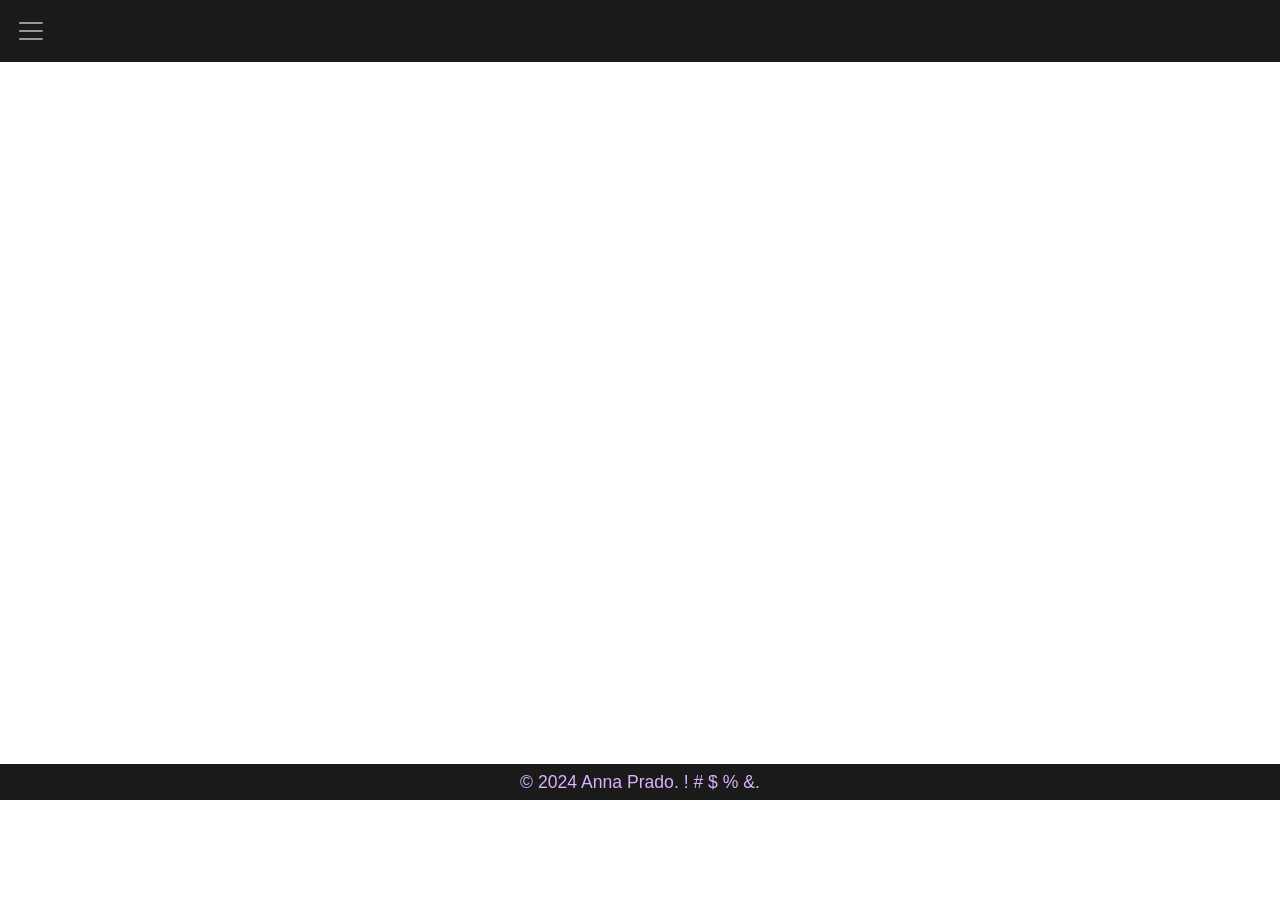
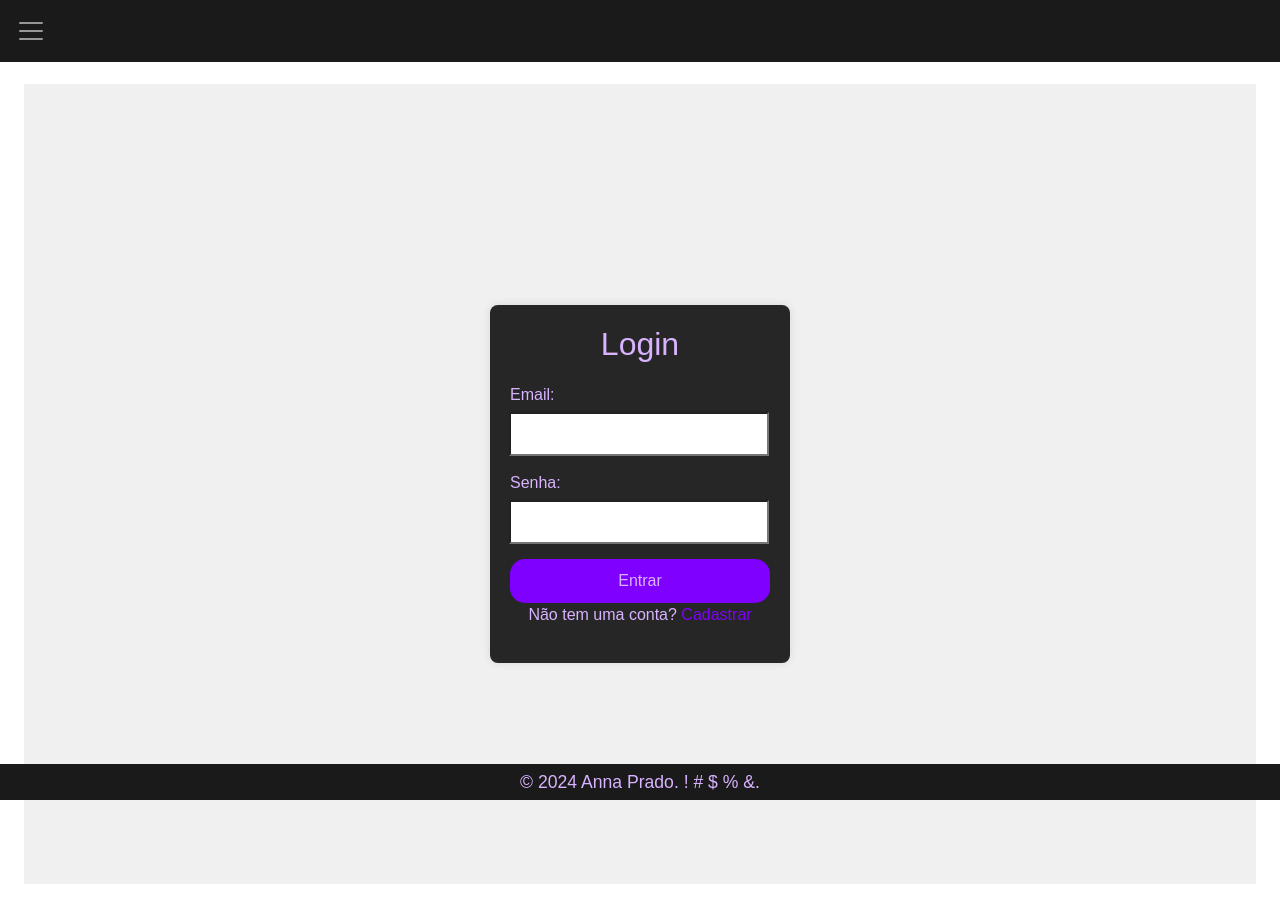
Before and after one commit to annaKarolinePrado/front-games.github.io, an Angular app: page /login in a window 1280 px wide. Before the commit this address led to /. Before the commit the page ends 800 px from the top, so only its background shows below. Built offline with nearby package versions, Linux system fonts and the light colour scheme; a web font is replaced by a local one.

Commit message:
Adiciona variável de cor padrão para inputs no CSS global; inclui Login no menu; cria componente de Login.

```diff
--- a/src/app/app.component.ts
+++ b/src/app/app.component.ts
@@ -2,11 +2,12 @@ import { Component } from '@angular/core';
 import { RouterModule } from '@angular/router';
 import { MenuComponent } from './menu/menu.component';
 import { RodapeComponent } from './rodape/rodape.component';
+import { LoginComponent } from './login/login.component';
 
 @Component({
   selector: 'app-root',
   standalone: true,
-  imports: [RouterModule, MenuComponent, RodapeComponent],
+  imports: [RouterModule, MenuComponent, RodapeComponent, LoginComponent],
   templateUrl: './app.component.html',
   styleUrls: ['./app.component.css']
 })
--- /dev/null
+++ b/src/app/login/login.component.css
@@ -0,0 +1,78 @@
+body {
+    font-family: var(--fonte-padrao);
+    color: var(--text-color);
+    display: flex;
+    justify-content: center;
+    align-items: center;
+    height: 100vh;
+    background-color: #f0f0f0;
+    margin: 0;
+}
+
+inputs {
+    all: unset; /* Remova todas as propriedades aplicadas ao elemento */
+    box-sizing: border-box; /* Ajusta o modelo da caixa */
+    font-family: inherit;
+  }
+
+.login-container, .signup-container {
+    background-color: var(--background-color);
+    padding: 20px;
+    border-radius: 8px;
+    box-shadow: 0 0 10px rgba(0, 0, 0, 0.1);
+    width: 300px;
+}
+
+h2 {
+    margin-bottom: 20px;
+    text-align: center;
+}
+
+.input-group {
+    margin-bottom: 15px;
+}
+
+#signup-email, #signup-password, #signup-confirm-password {
+    background-color: var(--cor-input);
+    text-shadow: 0 0 15px #d9b3ff, 0 0 20px #d9b3ff;
+    border: none;
+    border-radius: 15px;
+}
+
+label {
+    display: block;
+    margin-bottom: 5px;
+}
+
+input[type="email"], input[type="password"] {
+    width: 100%;
+    padding: 8px;
+    box-sizing: border-box;
+}
+
+button {
+    width: 100%;
+    padding: 10px;
+    background-color: var(--cor-botao);
+    color: var(--text-color);
+    border: none;
+    border-radius: 15px;
+    cursor: pointer;
+}
+
+button:hover {
+    background-color: var(--cor-botao);
+}
+
+p {
+    text-align: center;
+}
+
+a {
+    color: var(--cor-botao);
+    text-decoration: none;
+}
+
+a:hover {
+    text-decoration: underline;
+}
--- /dev/null
+++ b/src/app/login/login.component.html
@@ -0,0 +1,47 @@
+
+<!DOCTYPE html>
+<html lang="pt-BR">
+<head>
+    <meta charset="UTF-8">
+    <meta name="viewport" content="width=device-width, initial-scale=1.0">
+    <title>Login</title>
+</head>
+<body>
+    <div class="login-container">
+        <h2>Login</h2>
+        <form id="login-form">
+            <div class="input-group">
+                <label for="email">Email:</label>
+                <input type="email" id="email" name="email" required>
+            </div>
+            <div class="input-group">
+                <label for="password">Senha:</label>
+                <input type="password" id="password" name="password" required>
+            </div>
+            <button type="submit">Entrar</button>
+        </form>
+        <p>Não tem uma conta? <a href="#" id="signup-link">Cadastrar</a></p>
+    </div>
+
+    <div class="signup-container" style="display: none;">
+        <h2>Cadastrar</h2>
+        <form id="signup-form">
+            <div class="input-group">
+                <label for="signup-email">Email:</label>
+                <input type="email" id="signup-email" name="email" required>
+            </div>
+            <div class="input-group">
+                <label for="signup-password">Senha:</label>
+                <input type="password" id="signup-password" name="password" required>
+            </div>
+            <div class="input-group">
+                <label for="signup-confirm-password">Confirmar Senha:</label>
+                <input type="password" id="signup-confirm-password" name="confirm-password" required>
+            </div>
+            <button type="submit">Cadastrar</button>
+        </form>
+        <p>Já tem uma conta? <a href="#" id="login-link">Entrar</a></p>
+    </div>
+
+</body>
+</html>
--- a/src/app/menu/menu.component.html
+++ b/src/app/menu/menu.component.html
@@ -15,6 +15,9 @@
       <li class="nav-item">
         <a class="nav-link" routerLink="/contato">Contato</a>
       </li>
+      <li class="nav-item">
+        <a class="nav-link" routerLink="/login">Login</a>
+      </li>
     </ul>
   </div>
 </div>
--- a/src/main.ts
+++ b/src/main.ts
@@ -4,11 +4,13 @@ import { AppComponent } from './app/app.component';
 import { HomeComponent } from './app/home/home.component';
 import { AboutComponent } from './app/about/about.component';
 import { ContactComponent } from './app/contact/contact.component';
+import { LoginComponent } from './app/login/login.component';
 
 const routes: Routes = [
   { path: '', component: HomeComponent },
   { path: 'sobre', component: AboutComponent },
   { path: 'contato', component: ContactComponent },
+  { path: 'login', component: LoginComponent },
 ];
 
 bootstrapApplication(AppComponent, {
--- a/src/styles.css
+++ b/src/styles.css
@@ -1,7 +1,16 @@
 /* You can add global styles to this file, and also import other style files */
 :root {
     --background-color: #262626;
+    --cor-input: #404040;
+    --cor-botao: #8000ff;
     --text-color: #d9b3ff;
+    --text-sombra:  0 0 15px #d9b3ff, 0 0 20px #d9b3ff;
     --menu-color: #1a1a1a;
     --fonte-padrao: "Sofia", sans-serif;
   }
+
+  * {
+    box-sizing: border-box;
+    margin: 0;
+    padding: 0;
+}
```
Also changed, not shown: src/app/login/login.component.ts (added, +12 -0 lines), 1 other file (tests, documents, lock files or other folders).
